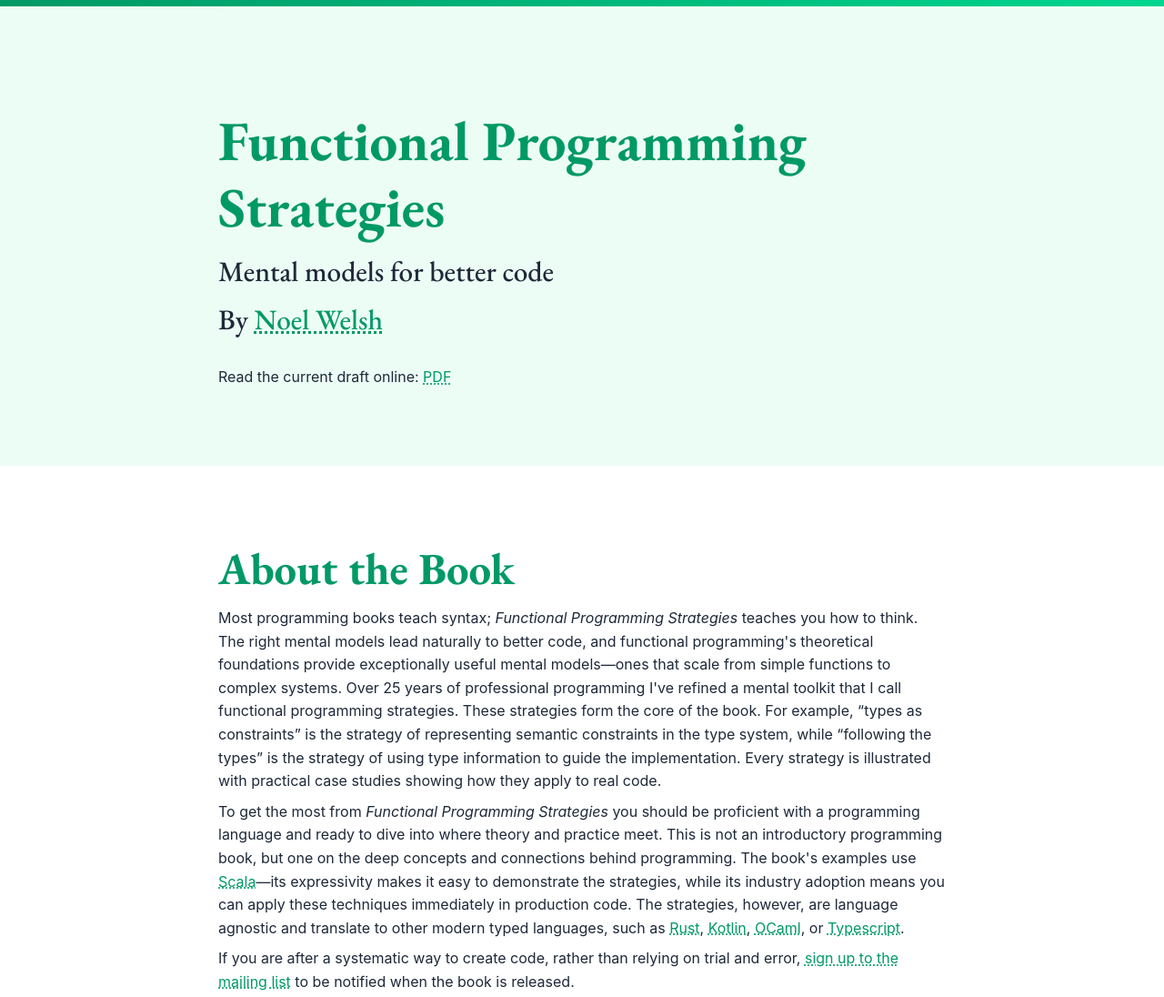
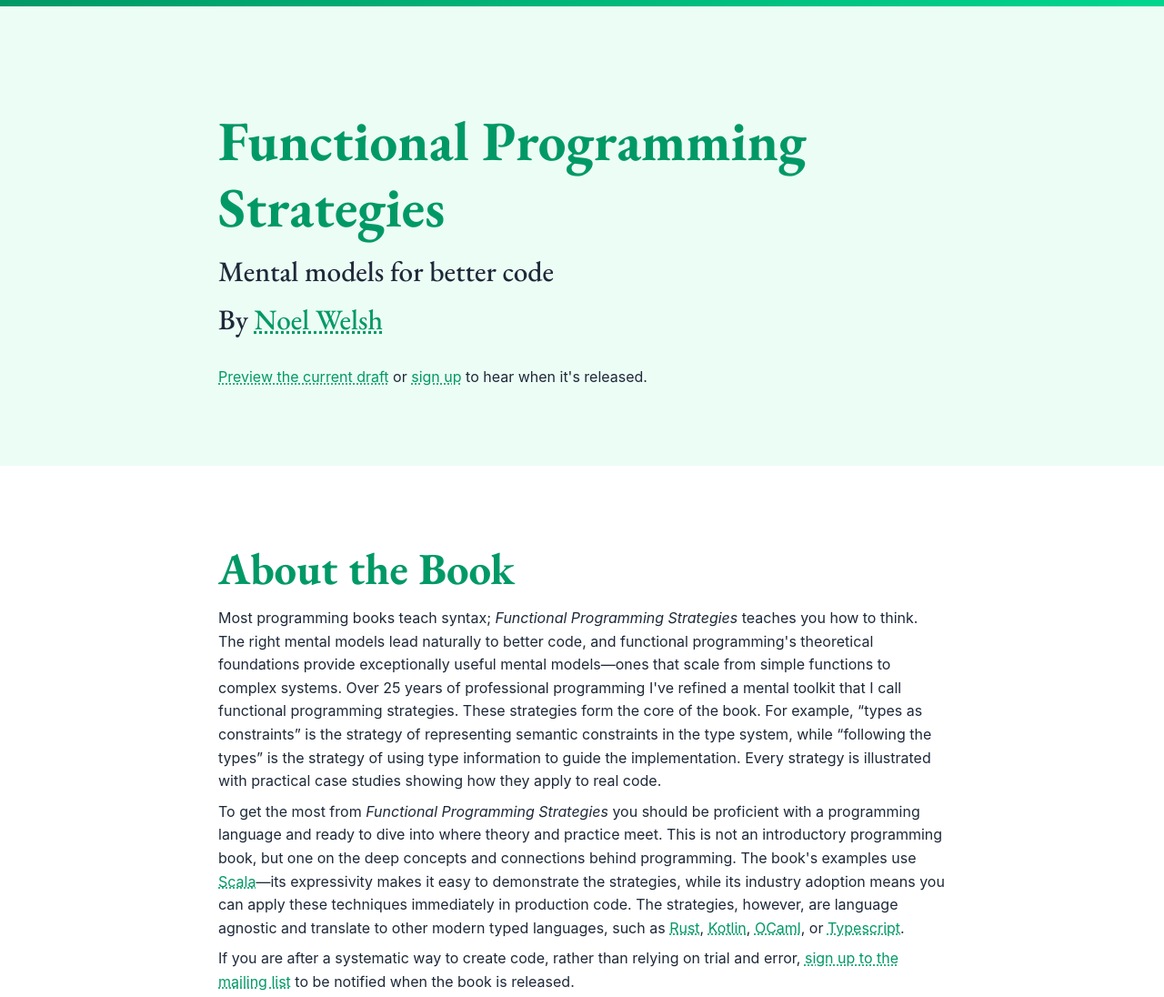
Before and after one commit to functionalprogrammingstrategies/functionalprogrammingstrategies.github.io, a plain HTML site: page index.html in a window 1280 px wide. Shown: the top 1096 px of the page at 91% size. Drawn offline with nearby package versions, Linux system fonts and the light colour scheme.

Commit message:
Add links to preview

```diff
--- a/index.html
+++ b/index.html
@@ -300,8 +300,10 @@
       <h2 class="subtitle">Mental models for better code</h2>
       <h2 class="byline">By <span class="accent"><a href="https://noelwelsh.com/">Noel Welsh</a></span></h2>
 
-      <p class="mt-4">Read the current draft online: <a
-            href="functionalprogrammingstrategies/functional-programming-strategies.pdf">PDF</a></p>
+      <p class="mt-4"><a
+                        href="functionalprogrammingstrategies/functional-programming-strategies-preview.pdf">Preview
+                        the current draft</a> or <a href="#email-signup">sign
+                        up</a> to hear when it's released.</p>
     </div>
   </section>
 
@@ -390,6 +392,10 @@
             At over 500 pages it's a comprehensive reference for all the major concepts and techniques used
             by experts.
           </p>
+          <p>
+            <a href="functionalprogrammingstrategies/functional-programming-strategies-preview.pdf">Preview the current draft</a>
+            to see the full table of contents and sample chapters.
+          </p>
         </div>
       </div>
     </div>
```
